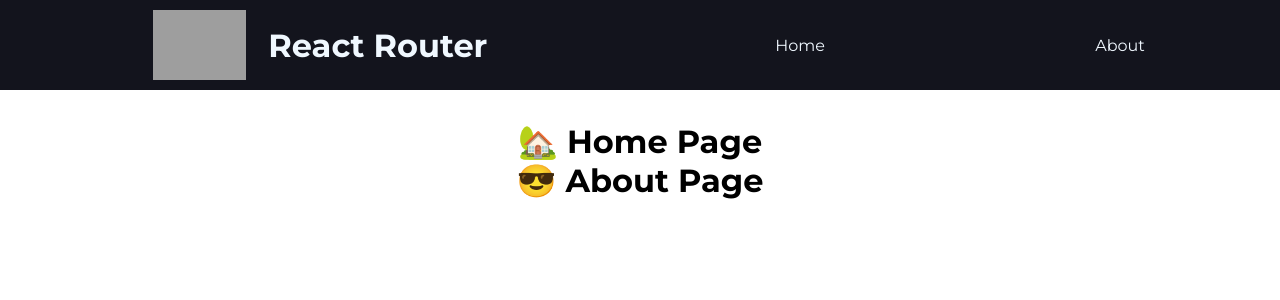
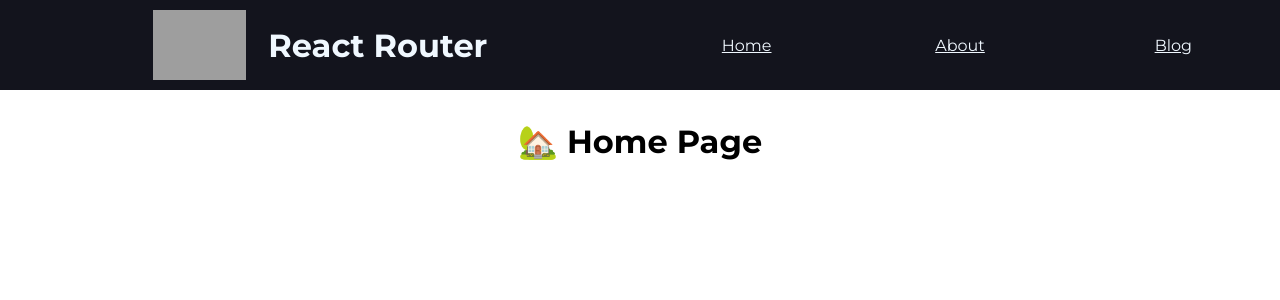
Before and after one commit to icao/curso-react, a React (Create React App) app in the folder 32-react-router/: page / in a window 1280 px wide. Shown: the top 300 px of the page. Built offline with nearby package versions, Linux system fonts and the light colour scheme; grey boxes are pictures that could not be loaded.

Commit message:
Terminando ejemplo componentes, rutas estaticas (declarativas)

```diff
--- a/32-react-router/src/App.js
+++ b/32-react-router/src/App.js
@@ -3,17 +3,82 @@ import "./App.css";
 import Nav from "./components/Nav";
 import Home from "./components/Home";
 import About from "./components/About";
+import { BrowserRouter as Router, Switch, Route } from "react-router-dom";
 
 function App() {
   return (
     <div className="App">
-      <Nav />
-      <div className="container">
-        <Home />
-        <About />
-      </div>
+      {/* <Roter> Es el componente que elvolvrá nuestr app */}
+      <Router>
+        <Nav />
+        <div className="container">
+          <Switch>
+            <Route path="/" exact  component={Home} />
+            <Route path="/about" exact strict component={About} />
+            <Route
+              path="/blog"
+              render={() => {
+                return (
+                  <h1>
+                    <span role="img" aria-label="emoji">
+                      📰
+                    </span>{" "}
+                    Blog Page
+                  </h1>
+                );
+              }}
+            />
+          </Switch>
+        </div>
+      </Router>
     </div>
   );
 }
 
 export default App;
+
+/**
+ * React Router
+ * ------------------------------
+ * React router es una libreria que nos ayuda a hacer la navegación entre paginas, en nuestra app de react.
+ * Para la creación de single page application.
+ *
+ * 1.- BrowserRouter
+ * Para hacer uso de React Router, tenemos que envolver nuestra app o parte de ella en un omponente llamado BrowseRouter,
+ * o como la hayas llamado, en nuestro caso <Router>
+ *
+ * 2.- Route
+ * El componente route, nos permite establecer las "paginas" de nuestra web y especificar que componente se deberá mostrar
+ * dada cierta ruta(url) en nuestra aplicación, entre otras propiedades en especifico.
+ * NOTA: Con route se establecen rutas absolutas que solo se acceden atra vez de la especificación de la url en el navegador.
+ *
+ * 2.1 path
+ * Con path, establecemos la ruta personalizada, como un string.
+ *
+ * 2.2 render
+ * Recibe una funcion con elementos a renderizar en JSX, recibe una función que retorna algo.
+ *
+ * 2.3 component
+ * Recibe el nombre de uncomponente que se desea mostrar
+ *
+ * 2.4 exact
+ * Especifica que la ruta sea mostrada respetando exactamente el string de 'path'
+ * Si no espeficicamos esta propiedad, se mostraran todos los componentes que cumplan con 'path',
+ * dado que 'path' evalua como una expresión regular.
+ * Ejemplo: Si path="/"  --> Entonces se mostraran todos los componentes que su ruta inicien con "/"
+ *
+ * 2.5 strict
+ * Fuerza a evaluar la expresión regular en path, de tal manera que si se cumple la condición exacta, se muestra el componente,
+ * caso contrario no se muesta.
+ * ejemplo: si path="/about/" -> podemos acceder con /about/ o /about y nos llevara al mismo componente.
+ * Si adicionamos la propiedad strict,  path="/about/" strict -> podemos acceder con /about/ pero NO con /about
+ * NOTA: Solo funciona si se antecede la propiedad exact
+ *
+ * 3.- Switch
+ * Un Switch mira a través de sus rutas secundarias y representa el primero que coincide con la URL actual
+ *
+ *
+ * 4.- Link
+ * Ver en el componente Nav, ahi esta documentado.
+ * Basicamente nos sirve para establecer los links en ves de usar "a con href"
+ */
--- a/32-react-router/src/components/Nav.js
+++ b/32-react-router/src/components/Nav.js
@@ -1,4 +1,5 @@
 import React from 'react';
+import { Link } from 'react-router-dom';
 const imagen = "https://f-scope.net/images/shark-logo-png-4.png";
 
 const Nav = () => {
@@ -12,9 +13,9 @@ const Nav = () => {
       </div>
       <div className="navbar__menu">
         <div className="navbar__start">
-          <a className="navbar__item">Home</a>
-          <a className="navbar__item">About</a>
-          {/* <a className="navbar__item">Blog</a> */}
+          <Link to="/" className="navbar__item">Home</Link>
+          <Link to="/about" className="navbar__item">About</Link>
+          <Link to="/blog" className="navbar__item">Blog</Link>
         </div>
       </div>
     </nav>
```
